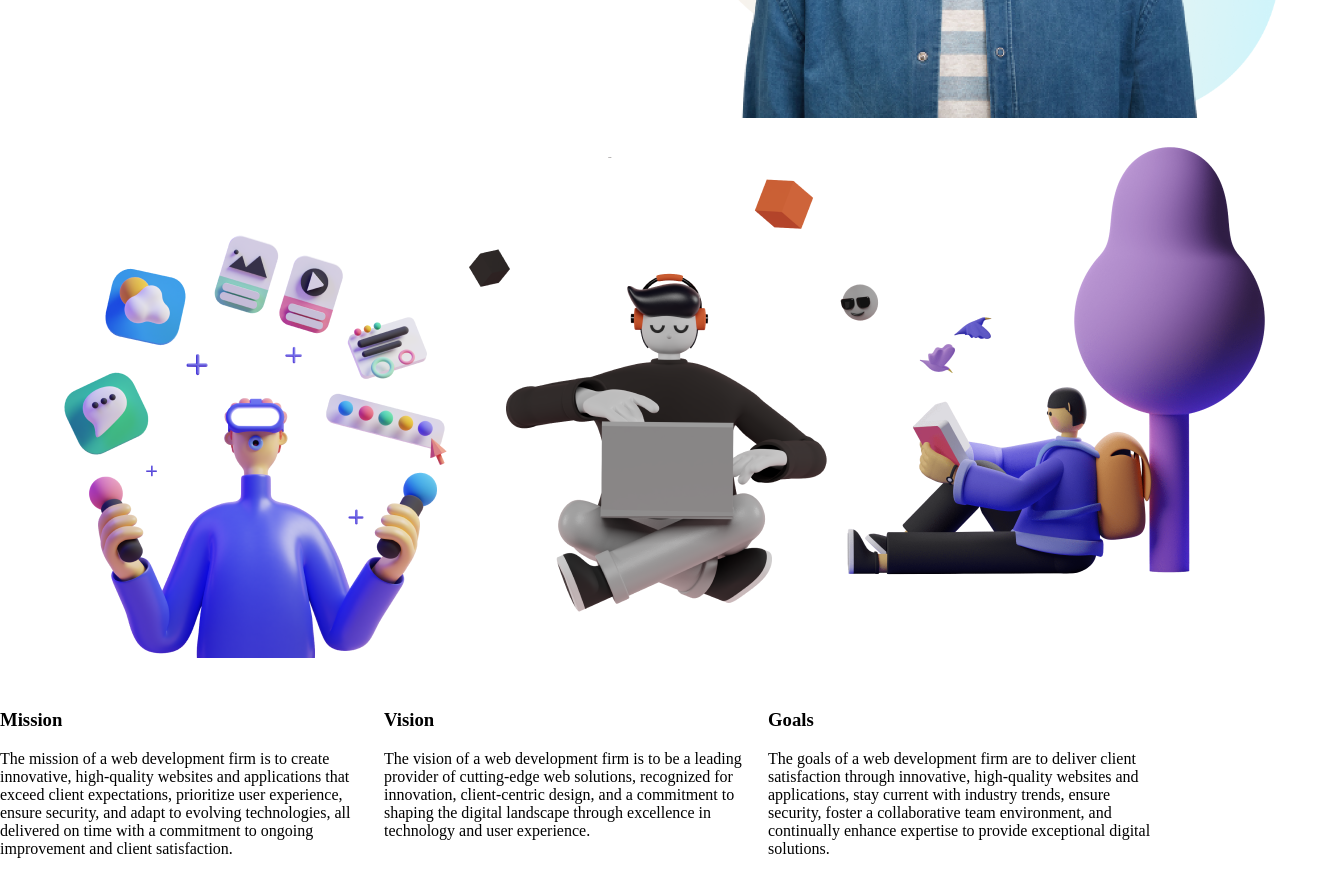
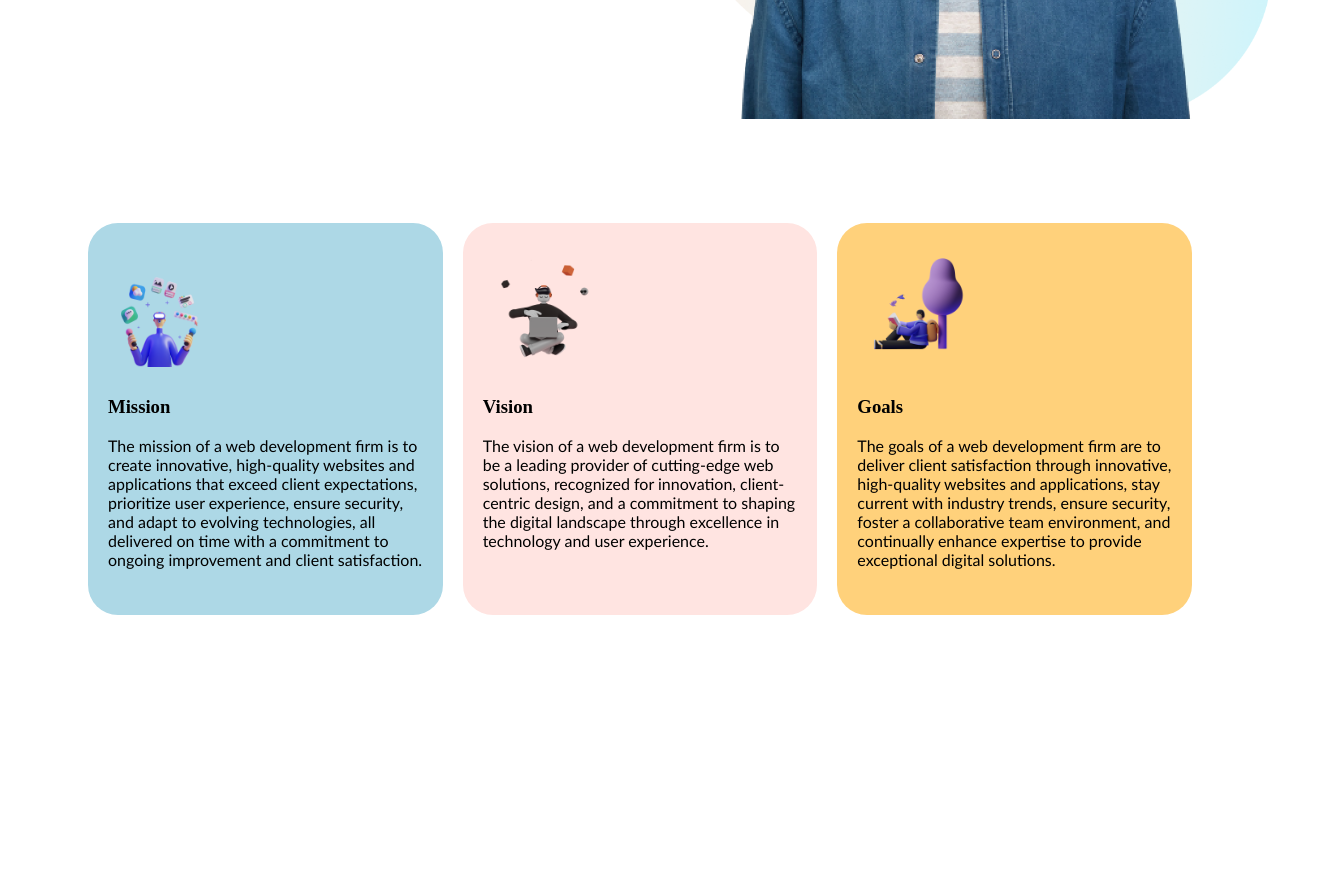
Before and after one commit to Tanjila-Sarkar-Promi/Practise-portfolio-1, a plain HTML site: page index.html in a window 1280 px wide. Shown: the part 440-1314 px from the top of the page, 1332 px wide, since content can reach past the window. After the commit the page ends 1155 px from the top, so only its background shows below. Drawn offline with Linux system fonts and the light colour scheme.

Commit message:
Second commit

```diff
--- a/index.html
+++ b/index.html
@@ -11,7 +11,7 @@
         <div class="half-width first-left">
             <div class="heading-border">
                 <h1>Stay Focused on</h1>
-                <h1 class="mission">Mission 2024</h1>
+                <h1 class="headline">Mission 2024</h1>
             </div>
     <p>Setting clear goals, prioritizing tasks, creating a schedule, eliminating distractions, practicing mindfulness, breaking tasks into smaller steps, using technology wisely, taking breaks, maintaining physical and mental well-being, and regularly reflecting on and adjusting your progress and goals.</p>
     <a class="button-first" href="">Explore Now</a>
@@ -24,20 +24,20 @@
         </div>
 
     </Section>
-    <section class="flexible-container">
-        <div class="half-width-second">
-            <img src="/images/illustrators/illustrator-1.png" alt="">
+    <section class="flexible-container-2">
+        <div class="half-width-second mission">
+            <img class="illustrators" src="/images/illustrators/illustrator-1.png" alt="">
             <h3>Mission</h3>
             <p>The mission of a web development firm is to create innovative, high-quality websites and applications that exceed client expectations, prioritize user experience, ensure security, and adapt to evolving technologies, all delivered on time with a commitment to ongoing improvement and client satisfaction.</p>
         </div>
 
-        <div class="half-width-second">
-            <img src="/images/illustrators/illustrator-2.png" alt="">
+        <div class="half-width-second vision">
+            <img class="illustrators" src="/images/illustrators/illustrator-2.png" alt="">
             <h3>Vision</h3>
             <p>The vision of a web development firm is to be a leading provider of cutting-edge web solutions, recognized for innovation, client-centric design, and a commitment to shaping the digital landscape through excellence in technology and user experience.</p>
         </div>
-        <div class="half-width-second">
-            <img src="/images/illustrators/illustrator-3.png" alt="">
+        <div class="half-width-second goals">
+           <img class="illustrators" src="/images/illustrators/illustrator-3.png" alt="">
             <h3>Goals</h3>
             <p>The goals of a web development firm are to deliver client satisfaction through innovative, high-quality websites and applications, stay current with industry trends, ensure security, foster a collaborative team environment, and continually enhance expertise to provide exceptional digital solutions.</p>
         </div>
--- a/style.css
+++ b/style.css
@@ -1,6 +1,4 @@
-body{
-    margin: 0;
-}
+
 .flexible-container{
     display: flex;
 
@@ -18,14 +16,14 @@ body{
     font-size: 50px;
     margin-left: 8px;
 }
-.half-width p{
+p{
     font-family: 'Gill Sans', 'Gill Sans MT', Calibri, 'Trebuchet MS', sans-serif;
-    text-align: justify;
+
 }
 .half-width h5{
     font-family: 'Segoe UI', Tahoma, Geneva, Verdana, sans-serif;
 }
-.mission{
+.headline{
     color: cornflowerblue;
 }
 .half-width img{
@@ -45,6 +43,31 @@ body{
     color: white;
     border-radius: 5px;
 }
+.flexible-container-2{
+    margin-left: 60px;
+    margin-right: 80px;
+    margin-top: 100px;
+    margin-bottom: 100px;
+    display: flex;
+
+}
 .half-width-second{
-    width: 30%;
+    width:100%;
+    margin-left: 20px;
+    padding: 30px 20px;
+    border-radius: 30px;
 }
+.mission{
+    background-color: lightblue;
+
+}
+.vision{
+    background-color: mistyrose;
+}
+.goals{
+    background-color: rgba(255, 166, 0, 0.517);
+}
+.illustrators{
+    height: 120px;
+    width:120px;
+}
```
